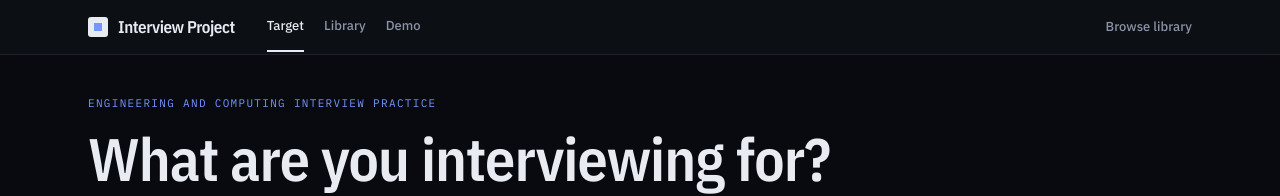
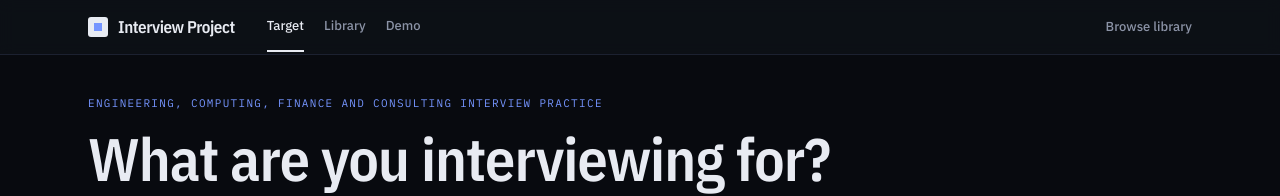
Before and after one commit to Cclark5132/interview-project, a Next.js app: page / in a window 1280 px wide. Shown: the top 196 px of the page. Built offline with nearby package versions, Linux system fonts and the light colour scheme; no server answers; the database is empty.

Commit message:
Update home eyebrow

```diff
--- a/src/app/page.tsx
+++ b/src/app/page.tsx
@@ -17,7 +17,7 @@ export default async function HomePage() {
   const counts = Object.fromEntries(grouped.map((g) => [g.disciplineId, g._count]));
   return (
     <div className="mx-auto max-w-6xl">
-      <p className="rise font-mono text-[11px] uppercase tracking-[0.12em] text-accent">Engineering and computing interview practice</p>
+      <p className="rise font-mono text-[11px] uppercase tracking-[0.12em] text-accent">Engineering, computing, finance and consulting interview practice</p>
       <h1 className="rise mt-3 text-[44px] leading-[1.02] sm:text-[60px]" style={{ "--i": 1 } as React.CSSProperties}>What are you interviewing for?</h1>
       <p className="rise mb-10 mt-4 max-w-xl text-[16px] leading-relaxed text-muted" style={{ "--i": 2 } as React.CSSProperties}>
         Pick your discipline, narrow it if you like, and start. Each question is scored against a rubric you can read, and retries keep every attempt.
```
